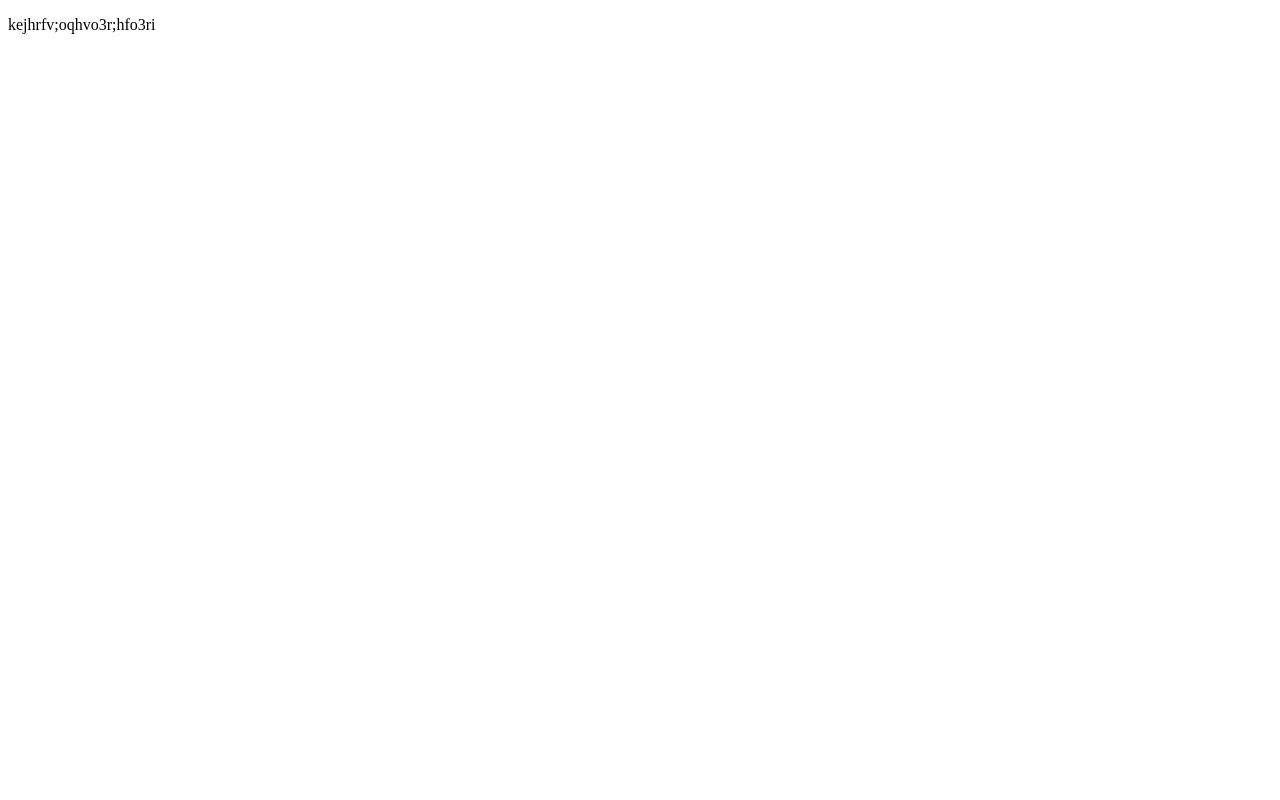
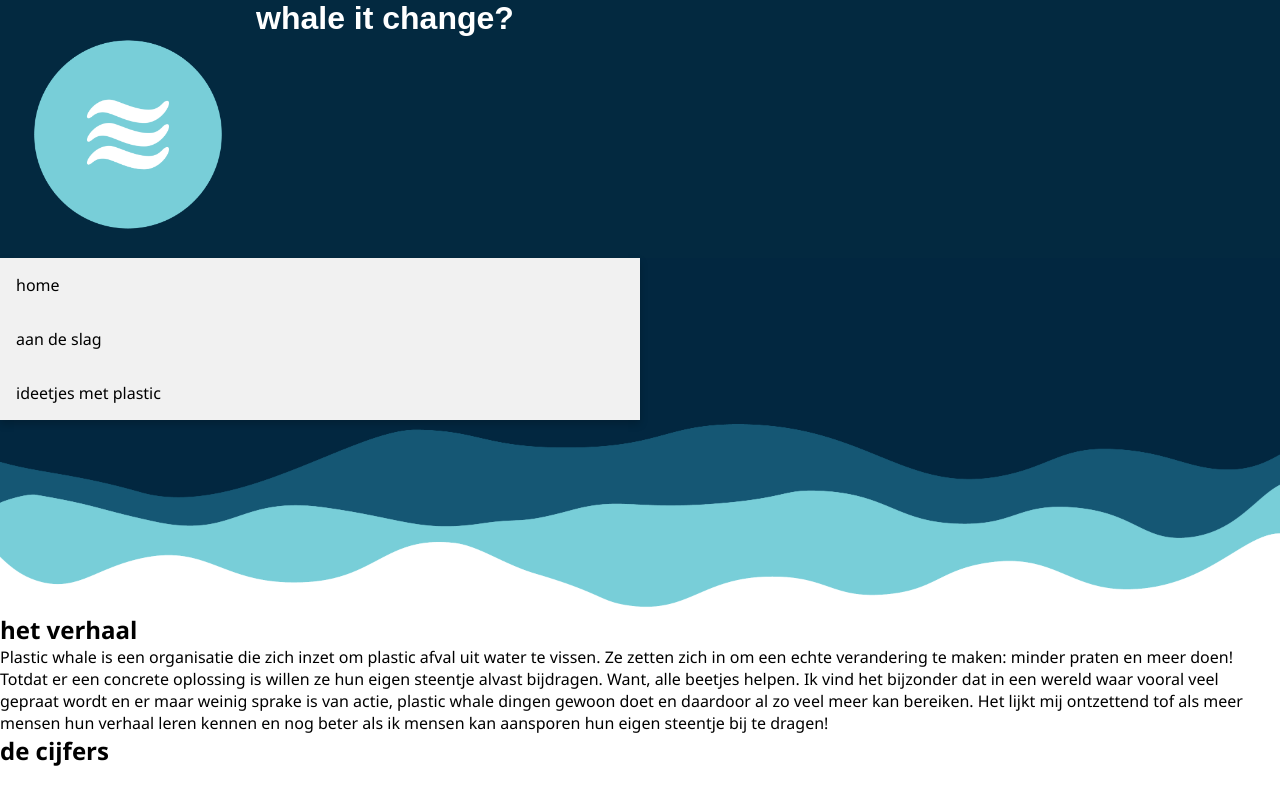
Before and after one commit to lisaluijk/whaleitchange, a plain HTML site: page index.html in a window 1280 px wide. Shown: the top 800 px of the page. Drawn offline with Linux system fonts and the light colour scheme.

Commit message:
godveredomme man

```diff
--- a/index.html
+++ b/index.html
@@ -1,11 +1,48 @@
 <!DOCTYPE html>
-<html lang="en">
+<html lang="nl">
 <head>
     <meta charset="UTF-8">
     <meta name="viewport" content="width=device-width, initial-scale=1.0">
-    <title>defih</title>
+    <title>whaleitchange?</title>
+    <link rel="stylesheet" href="styles/style.css">
 </head>
 <body>
-    <p>kejhrfv;oqhvo3r;hfo3ri</p>
+    <header>
+
+        <div class="titel-header">
+
+            <!-- inspiratie: https://www.w3schools.com/css/tryit.asp?filename=trycss_dropdown_button -->
+
+            <nav class="dropdown">
+                <button class="dropbtn">
+                    <img src="images/dropdown-05.png" alt="menu knopje">
+                </button>
+                <ul class="dropdown-content">
+                    <li><a href="index.html">home</a></li>
+                    <li><a href="aan_de_slag.html">aan de slag</a></li>
+                    <li><a href="ideetjes_met_plastic.html">ideetjes met plastic</a></li>
+                </ul>
+            </nav>
+
+            <h1>whale it change?</h1>
+
+         </div>
+
+        <img src="images/header.png" alt="golvend patroon">
+
+    </header>
+    <main>
+        <h2>het verhaal</h2>
+        <p>
+            Plastic whale is een organisatie die zich inzet om plastic afval uit water te vissen. Ze zetten zich in om een echte verandering te maken: minder praten en meer doen! Totdat er een concrete oplossing is willen ze hun eigen steentje alvast bijdragen. Want, alle beetjes helpen. Ik vind het bijzonder dat in een wereld waar vooral veel gepraat wordt en er maar weinig sprake is van actie, plastic whale dingen gewoon doet en daardoor al zo veel meer kan bereiken.
+            Het lijkt mij ontzettend tof als meer mensen hun verhaal leren kennen en nog beter als ik mensen kan aansporen hun eigen steentje bij te dragen!
+        </p>
+
+        <h2>de cijfers</h2>
+        <img src="images/cijfers-background-04.png" alt="blauwe golven">
+    </main>
+    <footer>
+
+    </footer>
 </body>
 </html>
--- /dev/null
+++ b/styles/style.css
@@ -0,0 +1,65 @@
+* {
+    font-family: 'Segoe UI', Tahoma, Verdana, sans-serif;
+    margin: 0;
+    padding: 0;
+  }
+
+img {
+  max-width: 100%;
+}
+
+.titel-header {
+  background-color: #032940;
+  display: flex;
+}
+
+h1 {
+    color: white;
+    font-family: 'my coffee break', Arial, Helvetica, sans-serif;
+    display: flex;
+    justify-content: center;
+    padding: 0px, 20vw;
+}
+
+
+.dropbtn {
+    border: none;
+    background-color: #032940;
+}
+
+.dropbtn img{
+    width: 20vw;
+    height: auto;
+}
+
+  .dropdown {
+    position: relative;
+    display: inline-block;
+  }
+
+  .dropdown-content {
+    display: none;
+    position: absolute;
+    list-style-type: none;
+    margin: 0;
+    padding: 0;
+    background-color: #f1f1f1;
+    min-width: 50vw;
+    box-shadow: 0px 4px 8px 0px rgba(0,0,0,0.2);
+    z-index: 1;
+  }
+
+  .dropdown-content a {
+    color: black;
+    padding: 1em;
+    text-decoration: none;
+    display: block;
+  }
+
+  .dropdown:hover .dropdown-content {
+    display: block;
+  }
+
+  /* .dropdown:hover .dropbtn {
+    background-color: #4B95A6;
+  } */
```
Also changed, not shown: aan_de_slag.html (added, +20 -0 lines), ideetjes_met_plastic.html (added, +20 -0 lines), images/cijfers-background-04.png (added), images/dropdown-05.png (added), images/header.png (added), 1 other file.
